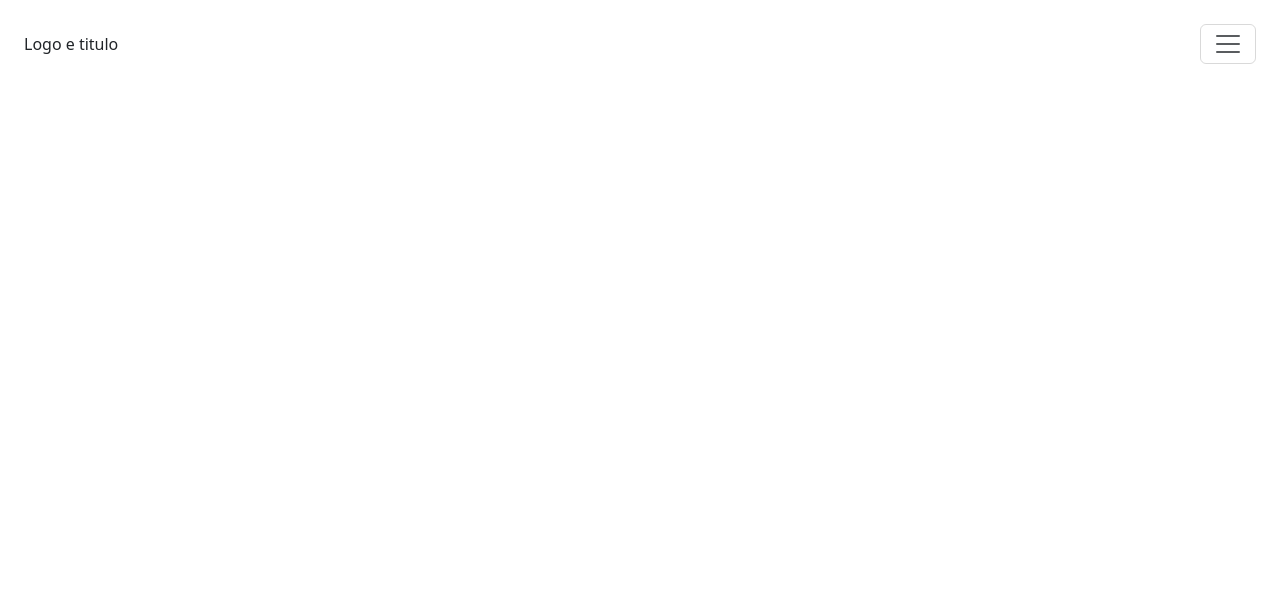
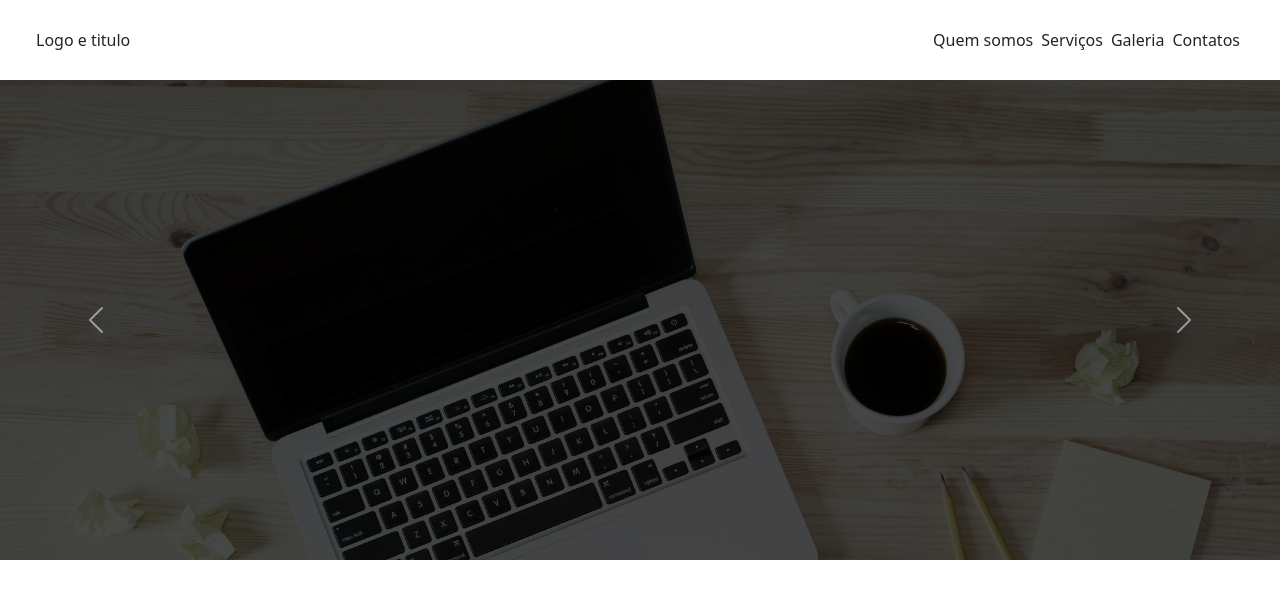
Before and after one commit to CaioCroccia22/Help_IT_Layout, a plain HTML site: page index.html in a window 1280 px wide. Drawn offline with nearby package versions, Linux system fonts and the light colour scheme.

Commit message:
feat: add carousel with images and control

```diff
--- a/index.html
+++ b/index.html
@@ -6,11 +6,15 @@
     <title>Help T.I</title>
     <!-- Importação do bootstrap -->
      <link rel="stylesheet" href="https://cdn.jsdelivr.net/npm/bootstrap@5.3.3/dist/css/bootstrap.min.css">
+     <link rel="stylesheet" href="style.css">
 </head>
 <body>
+    <!-- Cabeçalho -->
     <!-- Sticky-top -> A barra de tarefas acompanha a medida que vai descendo -->
     <header class="sticky-top" id="header">
-        <nav class="navbar d-flex justify-content-between p-4">
+        <!-- navbar-expand-lg -> Para que o menu hamburguer, apareça apenas em telas menores que "large" (992px) -->
+        <nav class="navbar navbar-expand-lg p-4">
+           <div class="container-fluid d-flex justify-content-between">
                 <div class="nav-brand">
                     Logo e titulo
                 </div>
@@ -18,17 +22,45 @@
                 <button class="navbar-toggler " type="button" data-bs-toggle="collapse" data-bs-target="#menu">
                     <span class="navbar-toggler-icon"></span>
                 </button>
-            <div class="collapse navbar-collapse menu navbar-expand" id="menu">
+                <div class="collapse navbar-collapse menu" id="menu">
                     <!-- navbar-nav -> items apresentados de forma orizontal -->
-                <ul class="navbar-nav">
-                    <li class="nav-item active"><a href="#"></a>Quem somos</li>
-                    <li class="nav-item "><a href="#"></a>Serviços</li>
-                    <li class="nav-item "><a href="#"></a>Galeria</li>
-                    <li class="nav-item "><a href="#"></a>Contatos</li>
+                     <!-- ms-auto -> adicionado para empurrar os itens do menu para o lado direito -->
+                    <ul class="navbar-nav ms-auto">
+                        <li class="nav-item active p-1"><a href="#"></a>Quem somos</li>
+                        <li class="nav-item p-1"><a href="#"></a>Serviços</li>
+                        <li class="nav-item p-1"><a href="#"></a>Galeria</li>
+                        <li class="nav-item p-1"><a href="#"></a>Contatos</li>
                     </ul>
+                </div>
            </div>
         </nav>
     </header>
+
+    <!-- Carrossel -->
+    <div id="carousel" class="carousel slide" data-bs-ride="carousel" data-bs-interval="2000">
+        <div class="carousel-inner">
+            <div class="carousel-item active">
+                <img src="./img/img-carrossel.jpg" alt="" class="d-block w-100 custom-img overlay">
+            </div>
+            <div class="carousel-item">
+                <img src="./img/img-carrossel-2.jpg" alt="" class="d-block w-100 custom-img overlay">
+            </div>
+            <div class="carousel-item">
+                <img src="./img/img-carrossel-3.jpg" alt="" class="d-block w-100 custom-img overlay">
+            </div>
+        </div>
+        <button class="carousel-control-prev" type="button" data-bs-target="#carousel" data-bs-slide="prev">
+            <span class="carousel-control-prev-icon" aria-hidden="true"></span>
+            <span class="visually-hidden">Previous</span>
+        </button>
+        <button class="carousel-control-next" type="button" data-bs-target="#carousel" data-bs-slide="next">
+            <span class="carousel-control-next-icon" aria-hidden="true"></span>
+            <span class="visually-hidden">Next</span>
+        </button>
+    </div>
+
+
+
     <script src="https://cdn.jsdelivr.net/npm/bootstrap@5.3.3/dist/js/bootstrap.bundle.min.js"></script>
 </body>
 </html>
--- /dev/null
+++ b/style.css
@@ -0,0 +1,22 @@
+
+/* Carroussel */
+
+
+
+/* Definindo a altura total do carrossel */
+#carousel{
+    height: 60vh;
+}
+/* Pedindo para o filho ter uma altura semelhante */
+.carousel-inner{
+    height: 100%;
+}
+
+img{
+    height: 100%;
+}
+
+/* Imagem com o efeito de opacidade preto */
+.overlay {
+    filter: brightness(30%);
+  }
```
Also changed, not shown: img/img-carrossel-2.jpg (added), img/img-carrossel-3.jpg (added), img/img-carrossel.jpg (added). Lines whose indentation alone changed are shown as unchanged.
